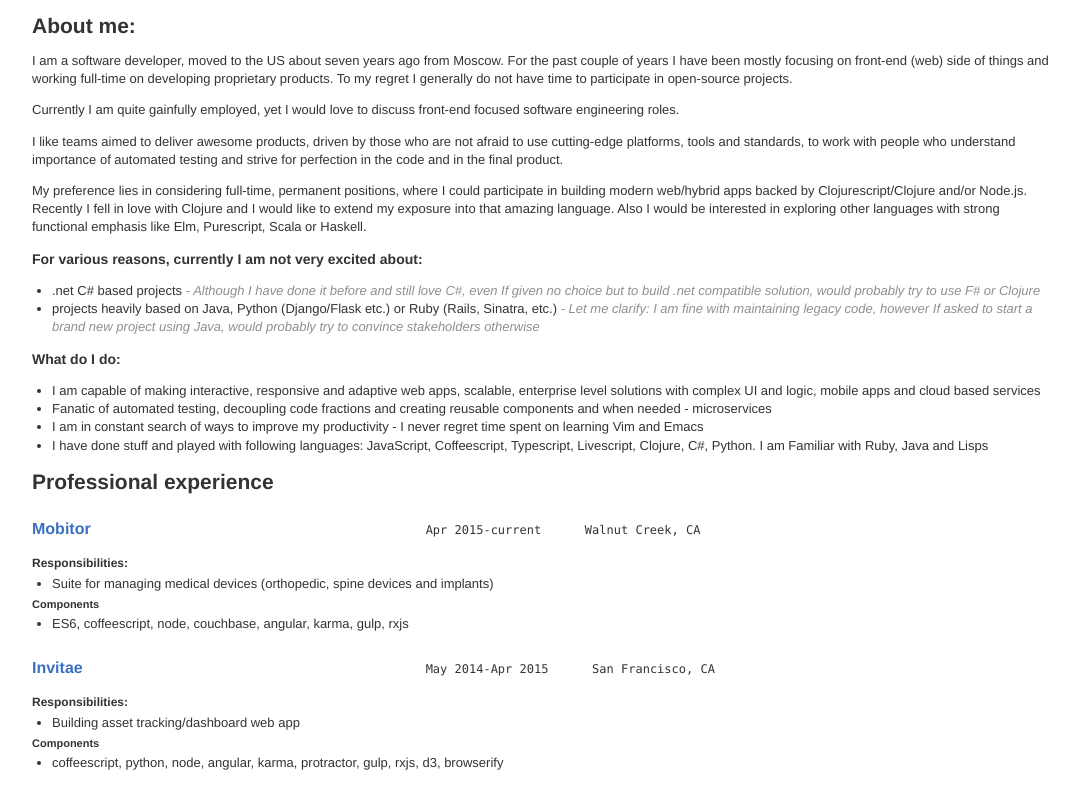
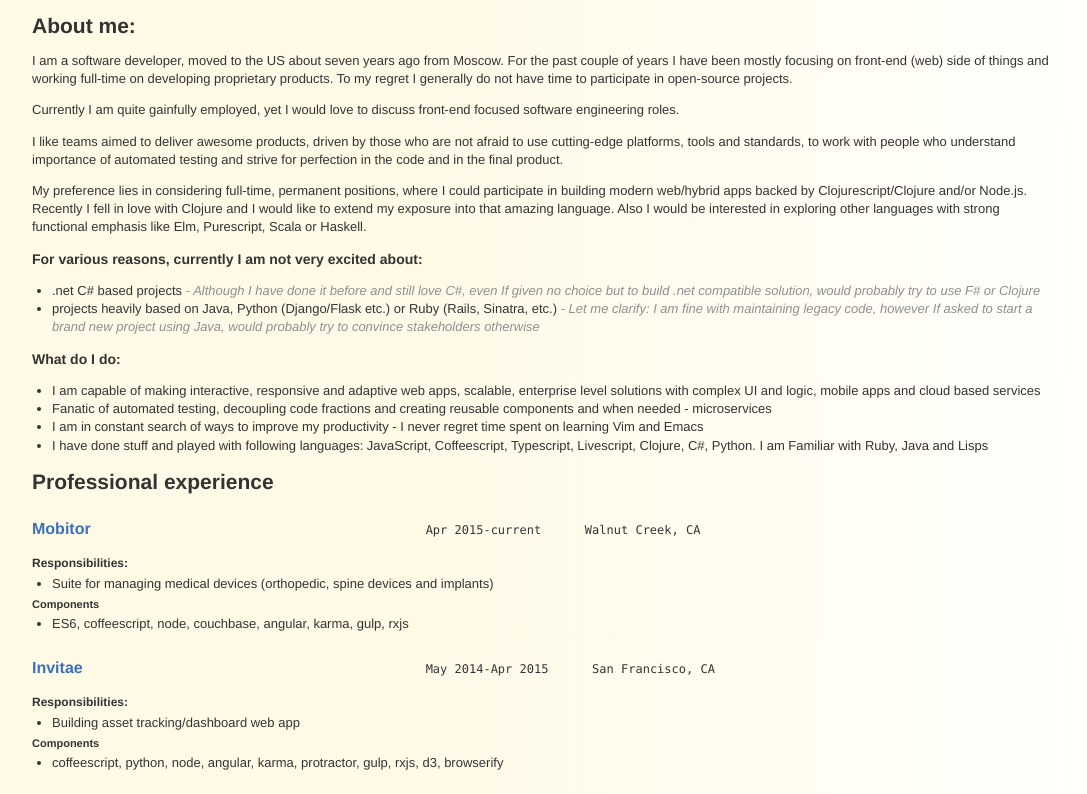
Before and after one commit to agzam/resume, a website: page index.html in a window 1280 px wide. Shown: the part 128-922 px from the top of the page, without its empty margins (96-1183 px from the left). Drawn offline with Linux system fonts and the light colour scheme.

Commit message:
Added discolored old-paper background

```diff
--- a/own.css
+++ b/own.css
@@ -3,6 +3,14 @@
     margin-right: 10%;
     margin-top: 5%;
     margin-bottom: 5%;
+    background: #fffae5; /* Old browsers */
+    background: -moz-linear-gradient(left,  #fffae5 0%, #fffae5 37%, #ffffff 100%); /* FF3.6+ */
+    background: -webkit-gradient(linear, left top, right top, color-stop(0%,#fffae5), color-stop(37%,#fffae5), color-stop(100%,#ffffff)); /* Chrome,Safari4+ */
+    background: -webkit-linear-gradient(left,  #fffae5 0%,#fffae5 37%,#ffffff 100%); /* Chrome10+,Safari5.1+ */
+    background: -o-linear-gradient(left,  #fffae5 0%,#fffae5 37%,#ffffff 100%); /* Opera 11.10+ */
+    background: -ms-linear-gradient(left,  #fffae5 0%,#fffae5 37%,#ffffff 100%); /* IE10+ */
+    background: linear-gradient(to right,  #fffae5 0%,#fffae5 37%,#ffffff 100%); /* W3C */
+    filter: progid:DXImageTransform.Microsoft.gradient( startColorstr='#fffae5', endColorstr='#ffffff',GradientType=1 ); /* IE6-9 */
 }
 
 a:first-of-type, a:nth-of-type(2) {
```
